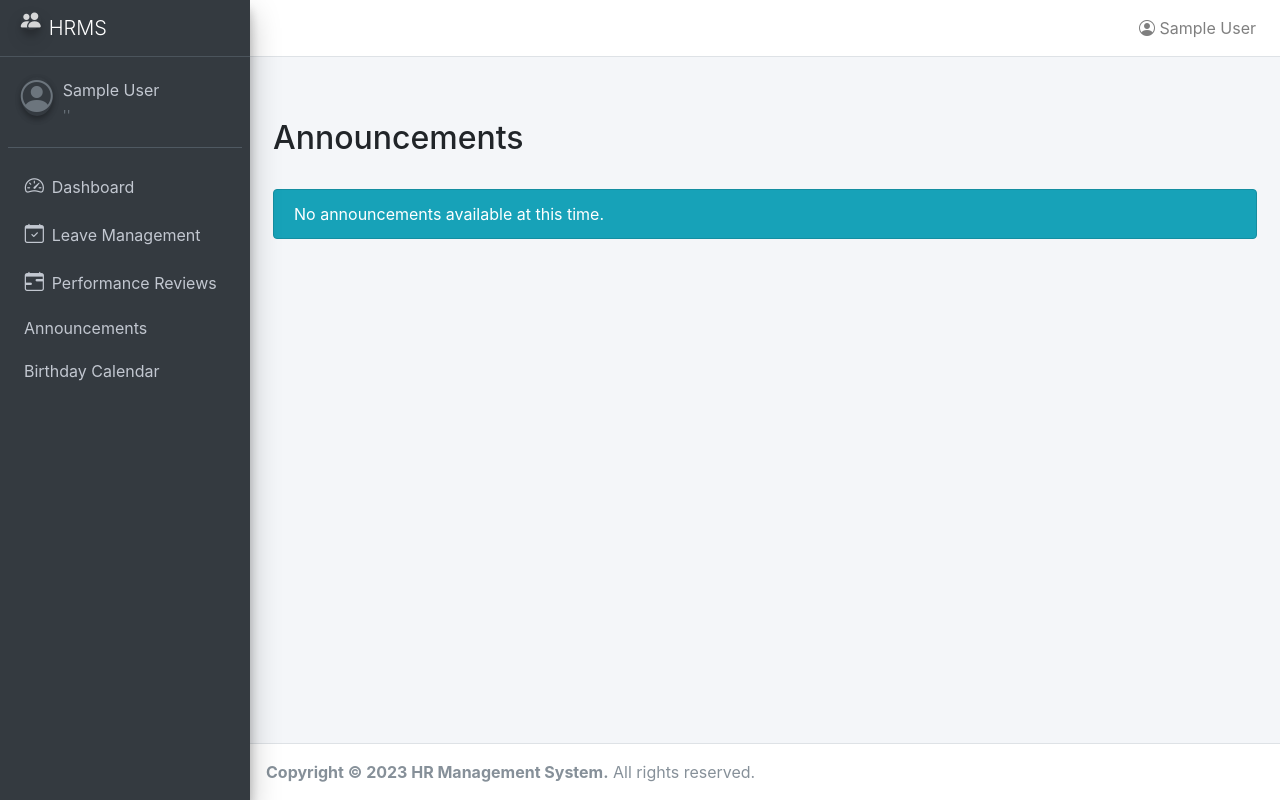
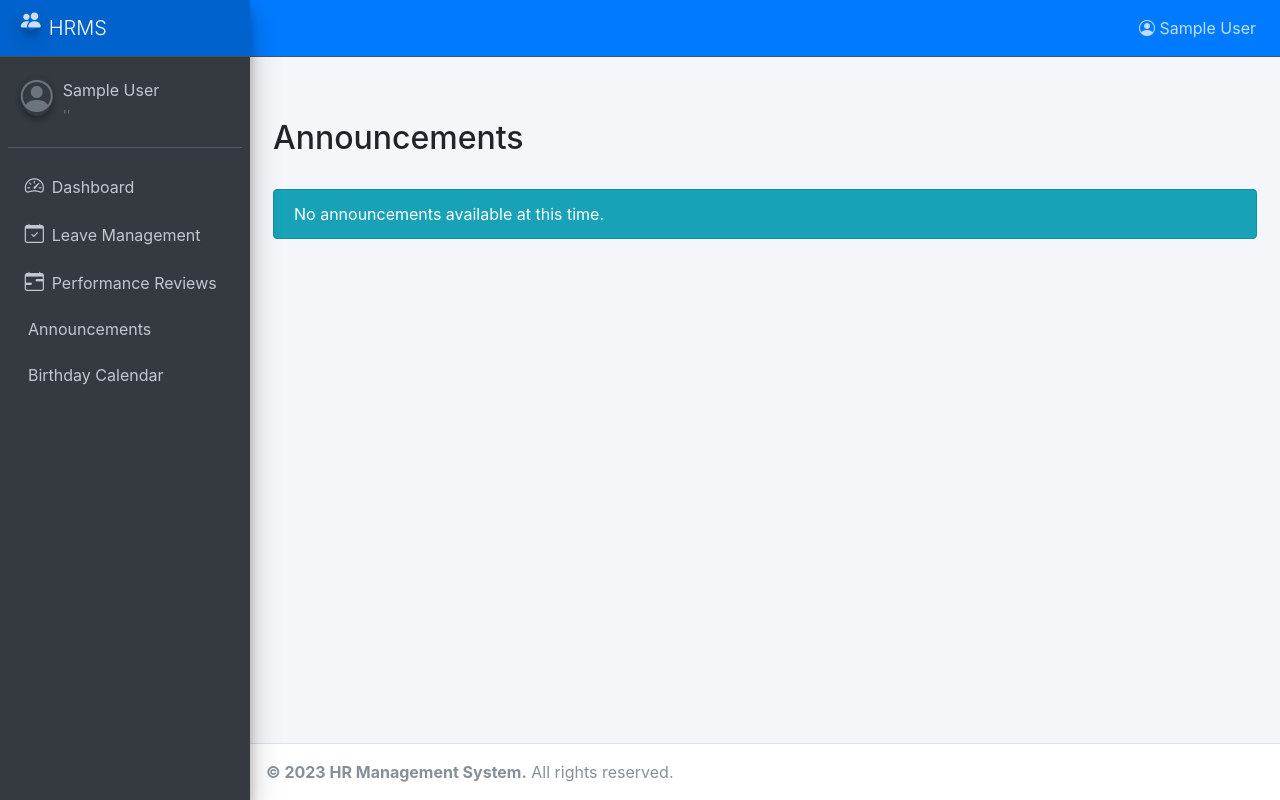
Before and after one commit to ShenalK02/HR-Management-System, a Django app: page /announcements/ in a window 1280 px wide. Run offline with Django 3.2, Linux system fonts and the light colour scheme; the visitor is signed in with stand-in values (Sample User, id 1); data that the repository does not hold is empty; some libraries are stand-ins or nearby versions.

Commit message:
Header colour changed

```diff
--- a/templates/base.html
+++ b/templates/base.html
@@ -4,33 +4,36 @@
     <meta charset="UTF-8">
     <meta name="viewport" content="width=device-width, initial-scale=1.0">
     <title>HR Management System | {% block title %}{% endblock %}</title>
+
+    <!-- Bootstrap + AdminLTE CSS -->
     <link href="https://cdn.jsdelivr.net/npm/bootstrap@5.3.0/dist/css/bootstrap.min.css" rel="stylesheet">
     <link rel="stylesheet" href="https://cdn.jsdelivr.net/npm/bootstrap-icons@1.10.0/font/bootstrap-icons.css">
     <link rel="stylesheet" href="https://cdn.jsdelivr.net/npm/admin-lte@3.2/dist/css/adminlte.min.css">
     {% block extra_css %}{% endblock %}
 </head>
+
 <body class="hold-transition sidebar-mini layout-fixed">
 <div class="wrapper">
+
     <!-- Navbar -->
-         <nav class="main-header navbar navbar-expand navbar-white navbar-light">
+    <nav class="main-header navbar navbar-expand navbar-primary navbar-dark">
         <ul class="navbar-nav">
             <li class="nav-item">
                 <a class="nav-link" data-widget="pushmenu" href="#" role="button"><i class="fas fa-bars"></i></a>
             </li>
         </ul>
 
-             <ul class="navbar-nav ml-auto">
+        <ul class="navbar-nav ms-auto">
             <li class="nav-item dropdown">
-                     <a class="nav-link" data-toggle="dropdown" href="#">
+                <a class="nav-link" data-bs-toggle="dropdown" href="#">
                     <i class="bi bi-person-circle"></i> {{ request.user.get_full_name }}
                 </a>
-                 <div class="dropdown-menu dropdown-menu-right">
+                <div class="dropdown-menu dropdown-menu-end">
                     {% if request.user.is_authenticated %}
                         <a href="{% url 'employee_detail' request.user.pk %}" class="dropdown-item">
                             <i class="bi bi-person me-2"></i> Profile
                         </a>
                     {% else %}
-                         <!-- Optional: Show a default message or redirect to login page -->
                         <a href="{% url 'login' %}" class="dropdown-item">
                             <i class="bi bi-person me-2"></i> Login to view profile
                         </a>
@@ -42,12 +45,11 @@
                 </div>
             </li>
         </ul>
-
     </nav>
 
     <!-- Sidebar -->
     <aside class="main-sidebar sidebar-dark-primary elevation-4">
-             <a href="{% url 'dashboard' %}" class="brand-link">
+        <a href="{% url 'dashboard' %}" class="brand-link bg-primary">
             <i class="bi bi-people-fill brand-image img-circle elevation-3" style="opacity: .8"></i>
             <span class="brand-text font-weight-light">HRMS</span>
         </a>
@@ -74,7 +76,7 @@
             </div>
 
             <nav class="mt-2">
-                     <ul class="nav nav-pills nav-sidebar flex-column" data-widget="treeview" role="menu" data-accordion="false">
+                <ul class="nav nav-pills nav-sidebar flex-column" role="menu" data-accordion="false">
                     <li class="nav-item">
                         <a href="{% url 'dashboard' %}" class="nav-link">
                             <i class="nav-icon bi bi-speedometer2"></i>
@@ -105,15 +107,14 @@
                     </li>
                     <li class="nav-item">
                         <a class="nav-link" href="{% url 'announcement_list' %}">
-                                <i class="fas fa-bullhorn"></i> Announcements
+                            <i class="fas fa-bullhorn nav-icon"></i>
+                            <p>Announcements</p>
                         </a>
                     </li>
-                        <!-- Add this to your main navigation template -->
-                        <!-- Add this to your main navigation template -->
                     <li class="nav-item">
                         <a class="nav-link {% if 'birthdays' in request.path %}active{% endif %}" href="{% url 'birthday_calendar:calendar' %}">
-                                 <i class="fas fa-birthday-cake"></i>
-                                <span>Birthday Calendar</span>
+                            <i class="fas fa-birthday-cake nav-icon"></i>
+                            <p>Birthday Calendar</p>
                         </a>
                     </li>
                 </ul>
@@ -123,7 +124,6 @@
 
     <!-- Content Wrapper -->
     <div class="content-wrapper">
-             <!-- Content Header -->
         <div class="content-header">
             <div class="container-fluid">
                 <div class="row mb-2">
@@ -131,7 +131,7 @@
                         <h1 class="m-0">{% block page_title %}{% endblock %}</h1>
                     </div>
                     <div class="col-sm-6">
-                             <ol class="breadcrumb float-sm-right">
+                        <ol class="breadcrumb float-sm-end">
                             {% block breadcrumbs %}{% endblock %}
                         </ol>
                     </div>
@@ -142,7 +142,6 @@
         <!-- Main content -->
         <div class="content">
             <div class="container-fluid">
-
                 {% block content %}{% endblock %}
             </div>
         </div>
@@ -150,15 +149,15 @@
 
     <!-- Footer -->
     <footer class="main-footer">
-             <strong>Copyright &copy; 2023 HR Management System.</strong>
-             All rights reserved.
+        <strong>&copy; 2023 HR Management System.</strong> All rights reserved.
     </footer>
+
 </div>
 
+<!-- Scripts -->
 <script src="https://cdn.jsdelivr.net/npm/jquery@3.6.0/dist/jquery.min.js"></script>
 <script src="https://cdn.jsdelivr.net/npm/bootstrap@5.3.0/dist/js/bootstrap.bundle.min.js"></script>
 <script src="https://cdn.jsdelivr.net/npm/admin-lte@3.2/dist/js/adminlte.min.js"></script>
 {% block extra_js %}{% endblock %}
-
 </body>
 </html>
```
Lines whose indentation alone changed are shown as unchanged.
